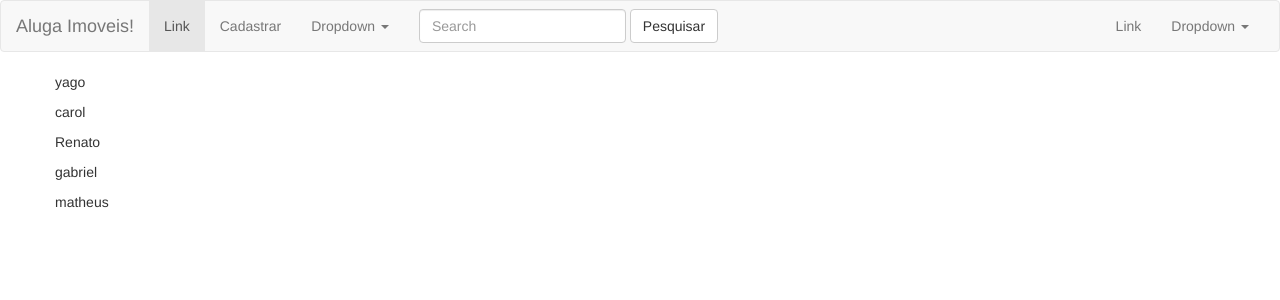
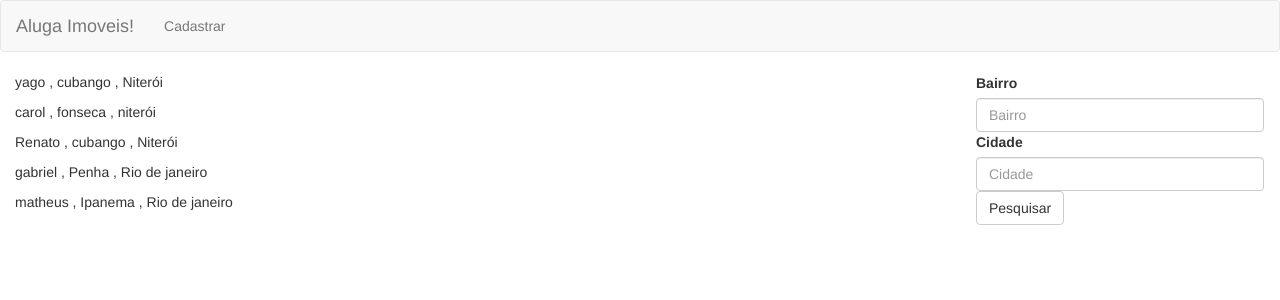
Before and after one commit to yagobatista/aluga-imoveis, a Django app: page / in a window 1280 px wide. Shown: the top 300 px of the page. Run offline with Django 3.2, Linux system fonts and the light colour scheme; data comes from the database, SQL or seed files in the repository; both versions use the stored data as it was after the commit; some libraries are stand-ins or nearby versions.

Commit message:
Pesquisa por bairro e por cidade funcionando. Remoção da edição do admin

```diff
--- a/aluguel/templates/aluguel/base.html
+++ b/aluguel/templates/aluguel/base.html
@@ -25,15 +25,14 @@
         <span class="icon-bar"></span>
         <span class="icon-bar"></span>
       </button>
-            <a class="navbar-brand" href="#">Aluga Imoveis!</a>
+            <a class="navbar-brand" href="{{request.path}}">Aluga Imoveis!</a>
           </div>
 
           <!-- Collect the nav links, forms, and other content for toggling -->
           <div class="collapse navbar-collapse" id="bs-example-navbar-collapse-1">
             <ul class="nav navbar-nav">
-              <li class="active"><a href="#">Link <span class="sr-only">(current)</span></a></li>
               <li><a href="/cadastrar/">Cadastrar</a></li>
-              <li class="dropdown">
+              <!--<li class="dropdown">
                 <a href="#" class="dropdown-toggle" data-toggle="dropdown" role="button" aria-haspopup="true" aria-expanded="false">Dropdown <span class="caret"></span></a>
                 <ul class="dropdown-menu">
                   <li><a href="#">Action</a></li>
@@ -43,26 +42,7 @@
                   <li><a href="#">Separated link</a></li>
                   <li role="separator" class="divider"></li>
                   <li><a href="#">One more separated link</a></li>
-                </ul>
-              </li>
-            </ul>
-            <form class="navbar-form navbar-left" action="/pesquisa/" method="get">
-              <div class="form-group">
-                <input type="text" name="q" class="form-control" placeholder="Search">
-              </div>
-              <button type="submit" class="btn btn-default">Pesquisar</button>
-            </form>
-            <ul class="nav navbar-nav navbar-right">
-              <li><a href="#">Link</a></li>
-              <li class="dropdown">
-                <a href="#" class="dropdown-toggle" data-toggle="dropdown" role="button" aria-haspopup="true" aria-expanded="false">Dropdown <span class="caret"></span></a>
-                <ul class="dropdown-menu">
-                  <li><a href="#">Action</a></li>
-                  <li><a href="#">Another action</a></li>
-                  <li><a href="#">Something else here</a></li>
-                  <li role="separator" class="divider"></li>
-                  <li><a href="#">Separated link</a></li>
-                </ul>
+                </ul>-->
               </li>
             </ul>
           </div>
--- a/aluguel/templates/aluguel/index.html
+++ b/aluguel/templates/aluguel/index.html
@@ -1,12 +1,34 @@
  {% extends "aluguel/base.html" %} {% block content %}
-<main>
-  <div class="container">
-    <div class="row">
-      {% for imovel in lista %}
-      <p>{{imovel.nome}}</p>
-      {% endfor %}
-    </div>
+<div class="container-fluid">
+  <div class="row">
+    <main class="col-md-9">
+      {%if bairro or cidade %}
+      <h1>Você pesquisou por: {{bairro}} {{cidade}}</h1>
+      {% endif %}
+      {% if lista %} {%for imoveis in lista%}
+      <p>{{imoveis.nome}} , {{imoveis.bairro}} , {{imoveis.cidade}} </p>
+      {%endfor%} {%else%}
+      <p>nenhum resultado encontrado</p>
+      {% endif %}
+
+    </main>
+    <aside class="col-md-3">
+      <nav class="navbar">
+        <form class="" action="/pesquisa/" method="get">
+          <div class="">
+            <label for="bairro">Bairro</label>
+            <input type="text" name="bairro" class="form-control" placeholder="Bairro">
+          </div>
+          <div class="">
+            <label for="cidade">Cidade</label>
+            <input type="text" name="cidade" class="form-control" placeholder="Cidade">
+          </div>
+          <div>
+            <button type="submit" class="btn btn-default">Pesquisar</button>
+          </div>
+        </form>
+      </nav>
+    </aside>
   </div>
-</main>
-
+</div>
 {% endblock %}
--- a/aluguel/views.py
+++ b/aluguel/views.py
@@ -1,6 +1,6 @@
 # -*- coding: utf-8 -*-
 from __future__ import unicode_literals
-
+from django.db.models import Q
 from django.shortcuts import render,redirect
 from aluguel.models import Aluguel
 from aluguel.forms import AluguelForm
@@ -12,14 +12,18 @@ def home(request):
 
 
 def pesquisa(request):
-    if 'q' in request.GET:
-        q = request.GET['q']
-        lista = Aluguel.objects.filter(bairro=q)
-        return render(request, 'aluguel/pesquisa.html',
-                      {'lista': lista, 'query': q})
-    else:
-        message = 'You submitted an empty form.'
-        return HttpResponse(message)
+    filters = None
+    vals = {}
+    if 'bairro' in request.GET:
+        filters =  Q(bairro__contains = request.GET['bairro'])
+        vals['bairro'] = request.GET['bairro']
+    if 'cidade' in request.GET:
+        filters = filters & Q(cidade__contains = request.GET['cidade'])
+        vals['cidade'] = request.GET['cidade']
+
+    lista = Aluguel.objects.filter(filters)
+    vals ['lista'] = lista
+    return render(request, 'aluguel/index.html',vals )
 
 def cadastro(request):
     form = AluguelForm(request.POST or None)
```
Also changed, not shown: aluguel/admin.py (+13 -1 lines), aluguel/templates/aluguel/pesquisa.html (deleted, +0 -11 lines), db.sqlite3, 2 other files.
